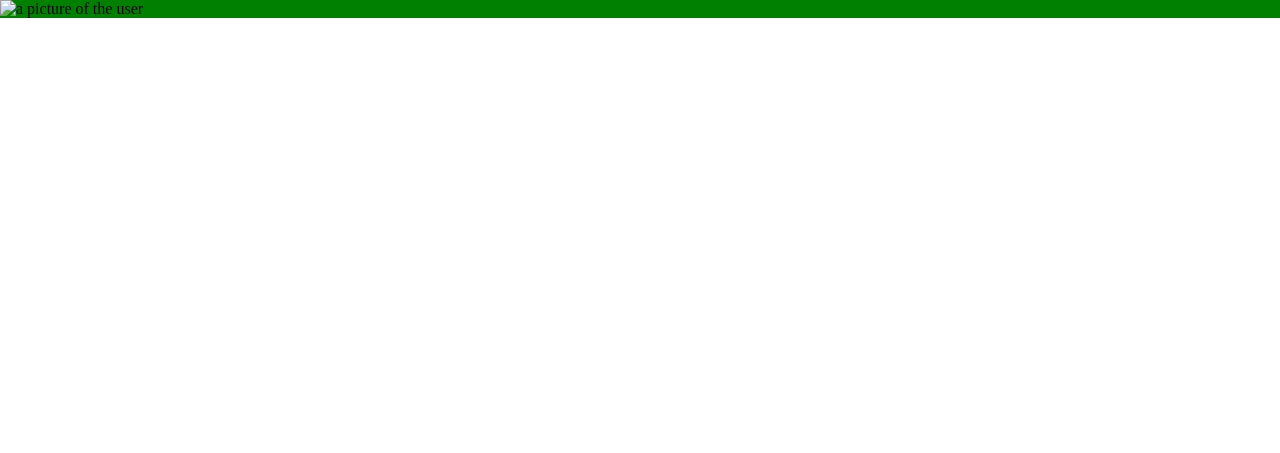
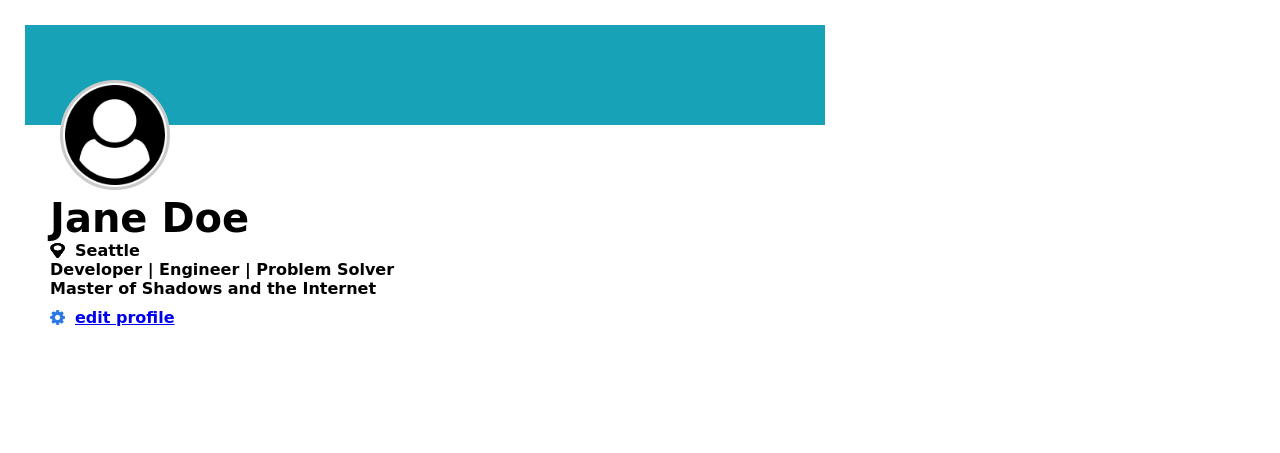
Before and after one commit to code-Brian/Denmark_Brian_UserCard, a plain HTML site: page index.html in a window 1280 px wide. Drawn offline with Linux system fonts and the light colour scheme.

Commit message:
udpated content to reflect the position required in the assignment

```diff
--- a/index.html
+++ b/index.html
@@ -9,10 +9,22 @@
 </head>
 <body>
     <div class="container">
-        <div class="top-banner">
-            <div class="user-photo">
-                <img src="#" alt="a picture of the user">
+        <div class="top-banner"></div>
+        <div class="user-photo">
+            <img src="img/user-circle.png" alt="a picture of the user">
+        </div>
+        <div class="card-content">
+            <h1>Jane Doe</h1>
+            <div class="card-content-loc">
+                <img src="img/map-marker.png" alt="a black map marker icon">
+                <p>Seattle</p>
             </div>
+            <p>Developer | Engineer | Problem Solver</p>
+            <p>Master of Shadows and the Internet</p>
+        </div>
+        <div class="profile-settings">
+            <img src="img/gear.png" alt="a picture of a gear, representing the settings icon">
+            <p><a href="#">edit profile</a></p>
         </div>
     </div>
 </body>
--- a/style.css
+++ b/style.css
@@ -1,3 +1,6 @@
+/* banner color: #17a2b8 */
+/* anchor color: #045092 */
+/* profile picture border color: #cbcbcb */
 * {
     vertical-align: baseline;
     font-weight: inherit;
@@ -10,6 +13,84 @@
     margin: 0;
 }
 
+body {
+    font-family: cursive;
+    font-weight: bolder;
+    color: black;
+}
+
+img {
+    max-height: 100px;
+    max-width: 100px;
+}
+
 .container {
-    background-color: green;
+    position: relative;
+    background-color: white;
+    height:400px;
+    width: 800px;
+    /* outline: 5px solid red;
+    outline-offset: -5px; */
+    display: flex;
+    flex-flow: column nowrap;
+    padding: 25px;
 }
+
+.top-banner {
+    background-color: #17a2b8;
+    height: 100px;
+    /* outline: 5px solid blue;
+    outline-offset: -5px; */
+}
+
+.user-photo {
+    position: absolute;
+    left: 60px;
+    top: 80px;
+    height: 100px;
+    width: 100px;
+    background-color: white;
+    border: solid 3px #cbcbcb ;
+    border-radius: 150px;
+    padding: 2px;
+}
+
+.card-content {
+    display: flex;
+    flex-flow: column nowrap;
+    /* outline: 5px solid green;
+    outline-offset: -5px; */
+    padding-top: 70px;
+    padding-bottom: 10px;
+    padding-left: 25px;
+}
+
+.card-content-loc {
+    display: flex;
+    align-items: center;
+    height: inherit;
+    width: inherit;
+}
+.card-content h1 {
+    font-size: 40px;
+}
+.card-content img {
+    height: 15px;
+    width: 15px;
+    margin-right: 10px;
+}
+
+.profile-settings {
+    display: flex;
+    flex-flow: row nowrap;
+    align-items: center;
+    /* outline: 5px solid pink;
+    outline-offset: -5px; */
+}
+
+.profile-settings img {
+    height: 15px;
+    width: 15px;
+    margin-right: 10px;
+    padding-left: 25px;
+}
```
